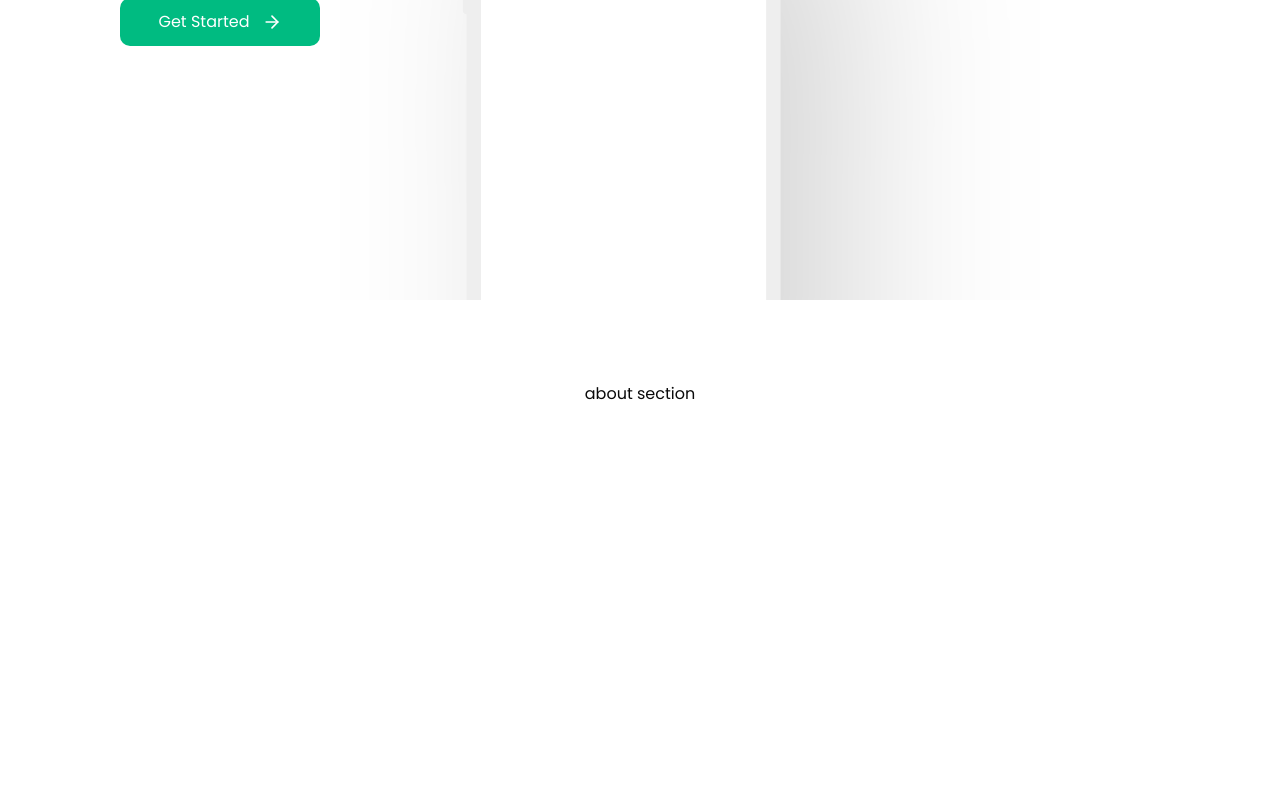
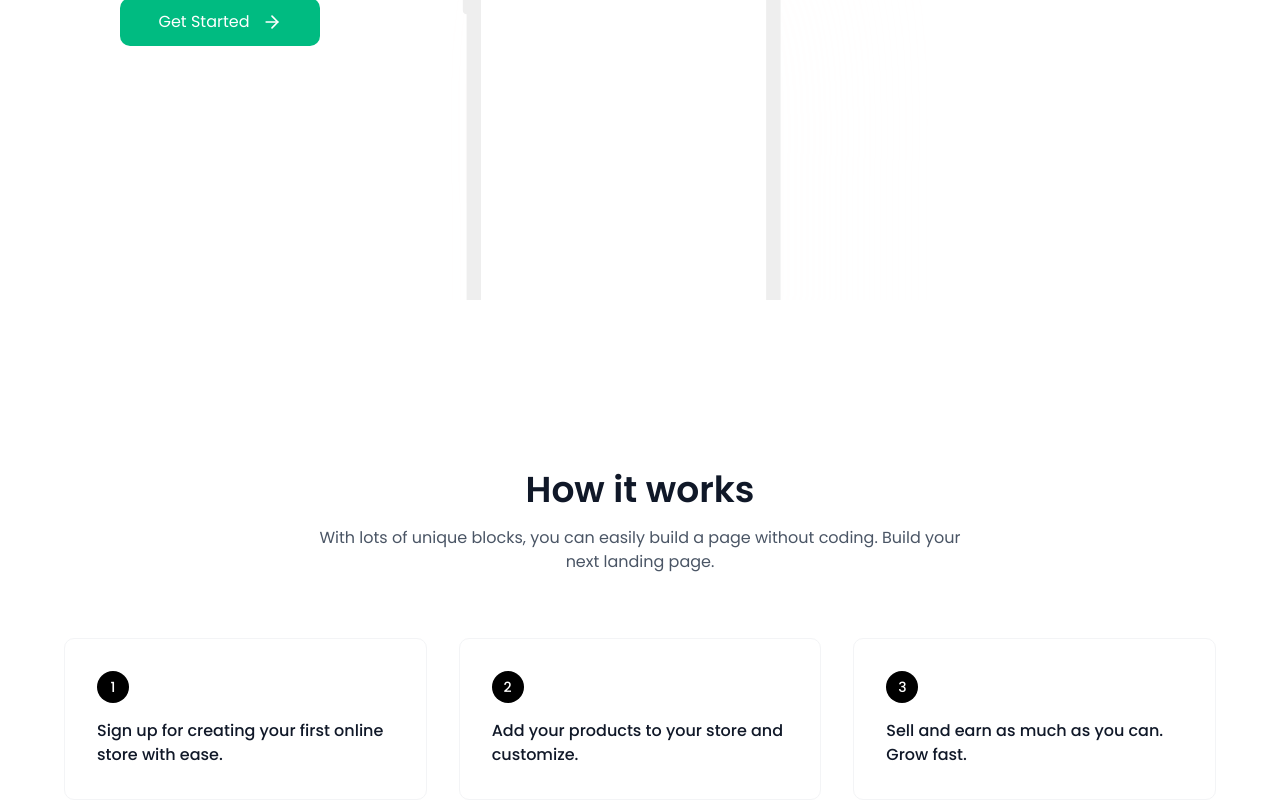
Before and after one commit to kalebefukuda/finx-dashboard, a Next.js app: page / in a window 1280 px wide. Shown: the part 584-1384 px from the top of the page. Before the commit the page ends 990 px from the top, so only its background shows below. Built offline with nearby package versions, Linux system fonts and the light colour scheme.

Commit message:
change mockup, refactor button

```diff
--- a/src/app/(public)/forgot-password/page.tsx
+++ b/src/app/(public)/forgot-password/page.tsx
@@ -51,7 +51,7 @@ export default function ForgotPassword(){
 
           <div className="flex px-2 mt-2">
             <Link href="/">
-              <Image src="/images/finx-logo.svg" width={63} height={24} alt="FinX logo" />
+              <Image src="/images/finx-logo.svg" width={70} height={24} alt="FinX logo" />
             </Link>
           </div>
           <div className="flex min-h-full h-screen flex-col justify-center">
@@ -74,7 +74,7 @@ export default function ForgotPassword(){
                   <button
                     type="submit"
                     disabled={loading}
-                    className={`flex w-full justify-center rounded-md px-3 py-1.5 text-sm font-semibold text-white shadow-xs transition duration-300 focus-visible:outline-2 focus-visible:outline-offset-2 cursor-pointer ${
+                    className={`flex w-full justify-center rounded-md px-3 py-1.5 text-sm font-medium text-white shadow-xs transition duration-300 focus-visible:outline-2 focus-visible:outline-offset-2 cursor-pointer h-9 items-center ${
                       loading ? "bg-gray-400 cursor-not-allowed" : "bg-primary-light hover:bg-primary-hover-light"}`}>
                       {loading ? "Sending..." : "Send Reset Link"}
                   </button>
--- a/src/app/(public)/reset-password/page.tsx
+++ b/src/app/(public)/reset-password/page.tsx
@@ -68,7 +68,7 @@ export default function ResetPasswordPage() {
     <div className="flex flex-col px-10 py-4">
       <div className="flex px-2 mt-2">
         <Link href="/">
-          <Image src="/images/finx-logo.svg" width={63} height={24} alt="FinX logo" />
+          <Image src="/images/finx-logo.svg" width={70} height={24} alt="FinX logo" />
         </Link>
       </div>
 
@@ -107,7 +107,7 @@ export default function ResetPasswordPage() {
     <button
       type="button"
       disabled={loading}
-      className={`flex w-full justify-center rounded-md px-3 py-1.5 text-sm font-semibold text-white shadow-xs transition duration-300 focus-visible:outline-2 focus-visible:outline-offset-2 cursor-pointer ${
+      className={`flex w-full justify-center rounded-md px-3 py-1.5 text-sm font-medium text-white shadow-xs transition duration-300 focus-visible:outline-2 focus-visible:outline-offset-2 cursor-pointer h-9 items-center ${
         loading
           ? "bg-gray-400 cursor-not-allowed"
           : "bg-primary-light hover:bg-primary-hover-light"
--- a/src/app/(public)/sign-in/page.tsx
+++ b/src/app/(public)/sign-in/page.tsx
@@ -73,7 +73,7 @@ export default function SignIn() {
 
       <div className="flex px-2 mt-2">
         <Link href="/">
-          <Image src="/images/finx-logo.svg" width={63} height={24} alt="FinX logo" />
+          <Image src="/images/finx-logo.svg" width={70} height={24} alt="FinX logo" />
         </Link>
       </div>
       <div className="flex min-h-full h-screen flex-col justify-center items-center">
@@ -85,7 +85,7 @@ export default function SignIn() {
           <form onSubmit={handleSubmit(handleLogin)} className="space-y-6">
             <div>
               <div className="flex items-center justify-between">
-                <Label htmlFor="email">Email address</Label>
+                <Label htmlFor="email">Email</Label>
               </div>
               <div className="mt-2">
 
@@ -116,7 +116,7 @@ export default function SignIn() {
               <button
                 type="submit"
                 disabled={loading}
-                className={`flex w-full justify-center rounded-md px-3 py-1.5 text-sm font-semibold text-white shadow-xs transition duration-300 focus-visible:outline-2 focus-visible:outline-offset-2 cursor-pointer ${
+                className={`flex w-full justify-center rounded-md px-3 py-1.5 text-sm font-medium text-white shadow-xs transition duration-300 focus-visible:outline-2 focus-visible:outline-offset-2 cursor-pointer h-9 items-center ${
                   loading ? "bg-gray-400 cursor-not-allowed" : "bg-primary-light hover:bg-primary-hover-light"
                 }`}
               >
--- a/src/app/(public)/sign-up/page.tsx
+++ b/src/app/(public)/sign-up/page.tsx
@@ -88,7 +88,7 @@ export default function SignUp() {
 
       <div className="flex px-2 mt-2">
         <Link href="/">
-          <Image src="/images/finx-logo.svg" width={63} height={24} alt="FinX logo" />
+          <Image src="/images/finx-logo.svg" width={70} height={24} alt="FinX logo" />
         </Link>
       </div>
       <div className="flex min-h-full h-screen flex-col justify-center">
@@ -110,7 +110,7 @@ export default function SignUp() {
             </div>
             <div>
               <div className="flex items-center justify-between">
-                <Label htmlFor="email">Email address</Label>
+                <Label htmlFor="email">Email</Label>
               </div>
               <div className="mt-2">
                 <Input type="email" id="email" placeholder="" {...register("email")} />
@@ -132,7 +132,7 @@ export default function SignUp() {
               <button
                 type="submit"
                 disabled={loading}
-                className={`flex w-full justify-center rounded-md px-3 py-1.5 text-sm font-semibold text-white shadow-xs transition cursor-pointer duration-300 focus-visible:outline-2 focus-visible:outline-offset-2 focus-visible:outline-indigo-600 ${
+                className={`flex w-full justify-center rounded-md px-3 py-1.5 text-sm font-medium text-white shadow-xs transition cursor-pointer duration-300 focus-visible:outline-2 focus-visible:outline-offset-2 h-9 items-center ${
                   loading ? "bg-gray-400 cursor-not-allowed" : "bg-primary-light hover:bg-primary-hover-light"
                 }`}
               >
--- a/src/app/page.tsx
+++ b/src/app/page.tsx
@@ -24,7 +24,7 @@ export default function Home() {
   if (!isClient) return null
     return (
 
-    <div className="min-h-screen px-10">
+    <div className="min-h-screen px-10 flex flex-col  ">
       <header className="flex justify-between items-center px-10 py-4">
         <nav className="flex space-x-8">
           <a href="#home" className="text-gray-700 hover:text-gray-900">Home</a>
@@ -34,7 +34,7 @@ export default function Home() {
         <div className="text-xl font-bold text-gray-900">
           <Image
             src="/images/finx-logo.svg"
-            width={63}
+            width={70}
             height={24}
             alt="Picture of the author"
           />
@@ -62,7 +62,7 @@ export default function Home() {
         <div className="flex justify-end w-full right-0 absolute mt-40">
           <div className="relative w-[940px] h-[700] ">
             <Image
-              src="/images/finx-mockup.svg"
+              src="/images/Group59.svg"
               width={1600}
               height={800}
               alt="FinX Mockup"
@@ -73,9 +73,48 @@ export default function Home() {
 
       </section>
 
-      <section className="flex mt-50 justify-center" id="about">
-        <h1>about section</h1>
-      </section>
+      <section className="mt-40 py-24 md:py-32">
+      <div className="container mx-auto px-4 md:px-6">
+        <div className="text-center mb-16">
+          <h2 className="text-4xl font-semibold text-gray-900 mb-4">How it works</h2>
+          <p className="text-gray-600 max-w-2xl mx-auto">
+            With lots of unique blocks, you can easily build a page without coding. Build your next landing page.
+          </p>
+        </div>
+
+        <div className="grid grid-cols-1 md:grid-cols-3 gap-8 max-w-6xl mx-auto">
+          {/* Step 1 */}
+          <div className="bg-white p-8 rounded-lg border border-gray-100 relative hover:shadow-[0_0_30px_rgba(0,187,129,0.2)] transition duration-300">
+            <div className="absolute top-8 left-8 w-8 h-8 bg-black rounded-full flex items-center justify-center text-white font-medium text-sm">
+              1
+            </div>
+            <div className="pt-12">
+              <p className="font-medium text-gray-900">Sign up for creating your first online store with ease.</p>
+            </div>
+          </div>
+
+          {/* Step 2 - with glow effect */}
+          <div className="bg-white p-8 rounded-lg border border-gray-100 relative hover:shadow-[0_0_30px_rgba(0,187,129,0.2)] transition duration-300">
+            <div className="absolute top-8 left-8 w-8 h-8 bg-black rounded-full flex items-center justify-center text-white font-medium text-sm">
+              2
+            </div>
+            <div className="pt-12">
+              <p className="font-medium text-gray-900">Add your products to your store and customize.</p>
+            </div>
+          </div>
+
+          {/* Step 3 */}
+          <div className="bg-white p-8 rounded-lg border border-gray-100 relative hover:shadow-[0_0_30px_rgba(0,187,129,0.2)] transition duration-300">
+            <div className="absolute top-8 left-8 w-8 h-8 bg-black rounded-full flex items-center justify-center text-white font-medium text-sm">
+              3
+            </div>
+            <div className="pt-12">
+              <p className="font-medium text-gray-900">Sell and earn as much as you can. Grow fast.</p>
+            </div>
+          </div>
+        </div>
+      </div>
+    </section>
 
     </div>
   );
```
Also changed, not shown: public/images/Group59.svg (added).
